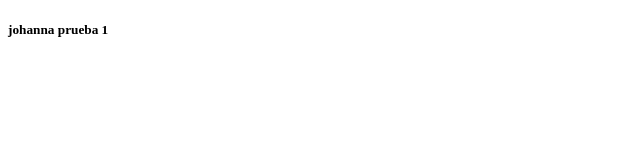
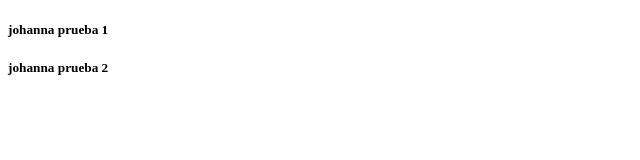
Before and after one commit to IFTS2021/PRUEBA-GIT, a plain HTML site: page index.html in a window 1280 px wide. Shown: the full height of the page, 0-640 px from the left. Drawn offline with Linux system fonts and the light colour scheme.

Commit message:
commit 2

```diff
--- a/index.html
+++ b/index.html
@@ -9,6 +9,7 @@
 <body>
 
 <H5>johanna prueba 1</H5>
+<H5>johanna prueba 2</H5>
 
 </body>
 </html>
```
